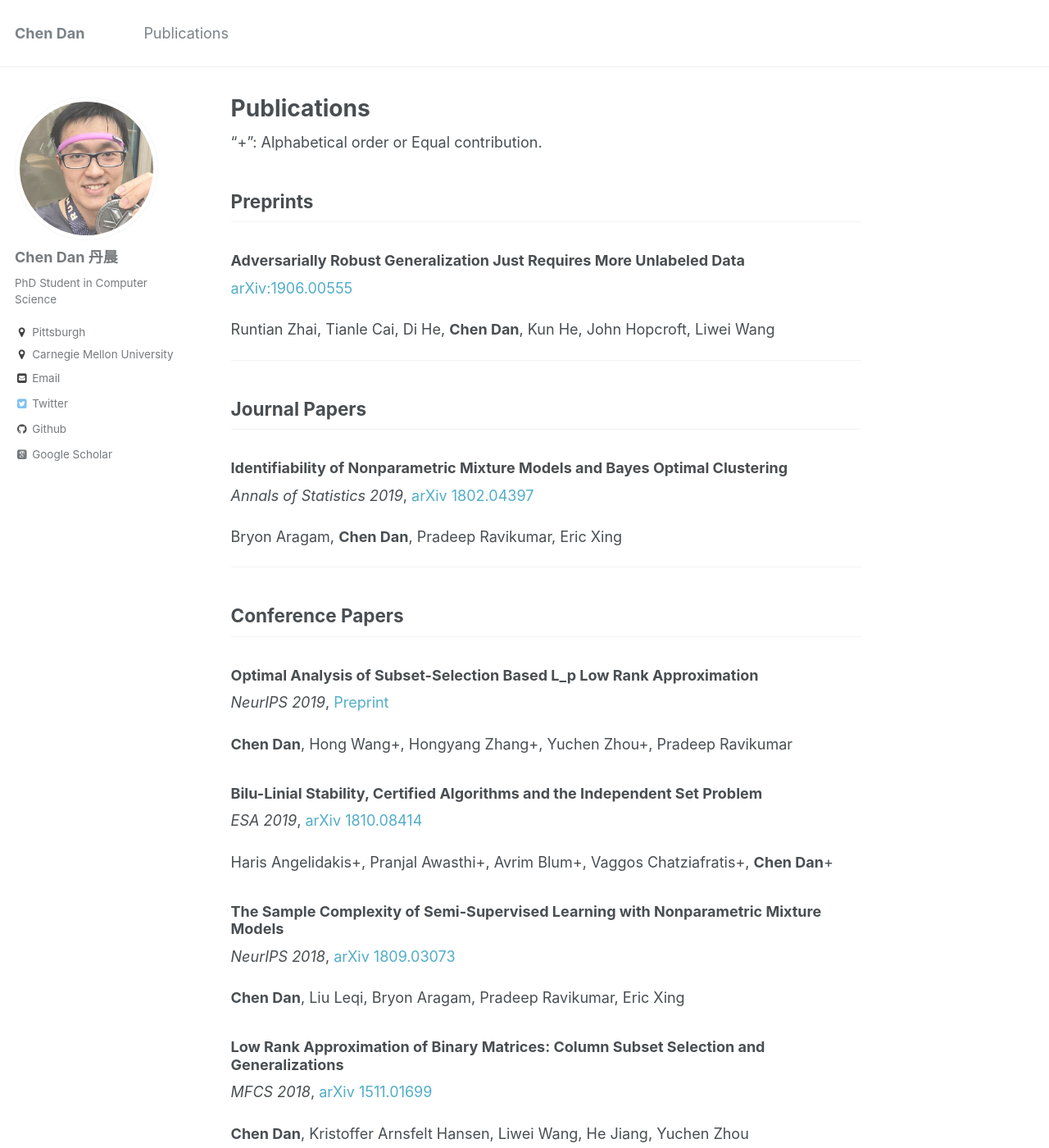
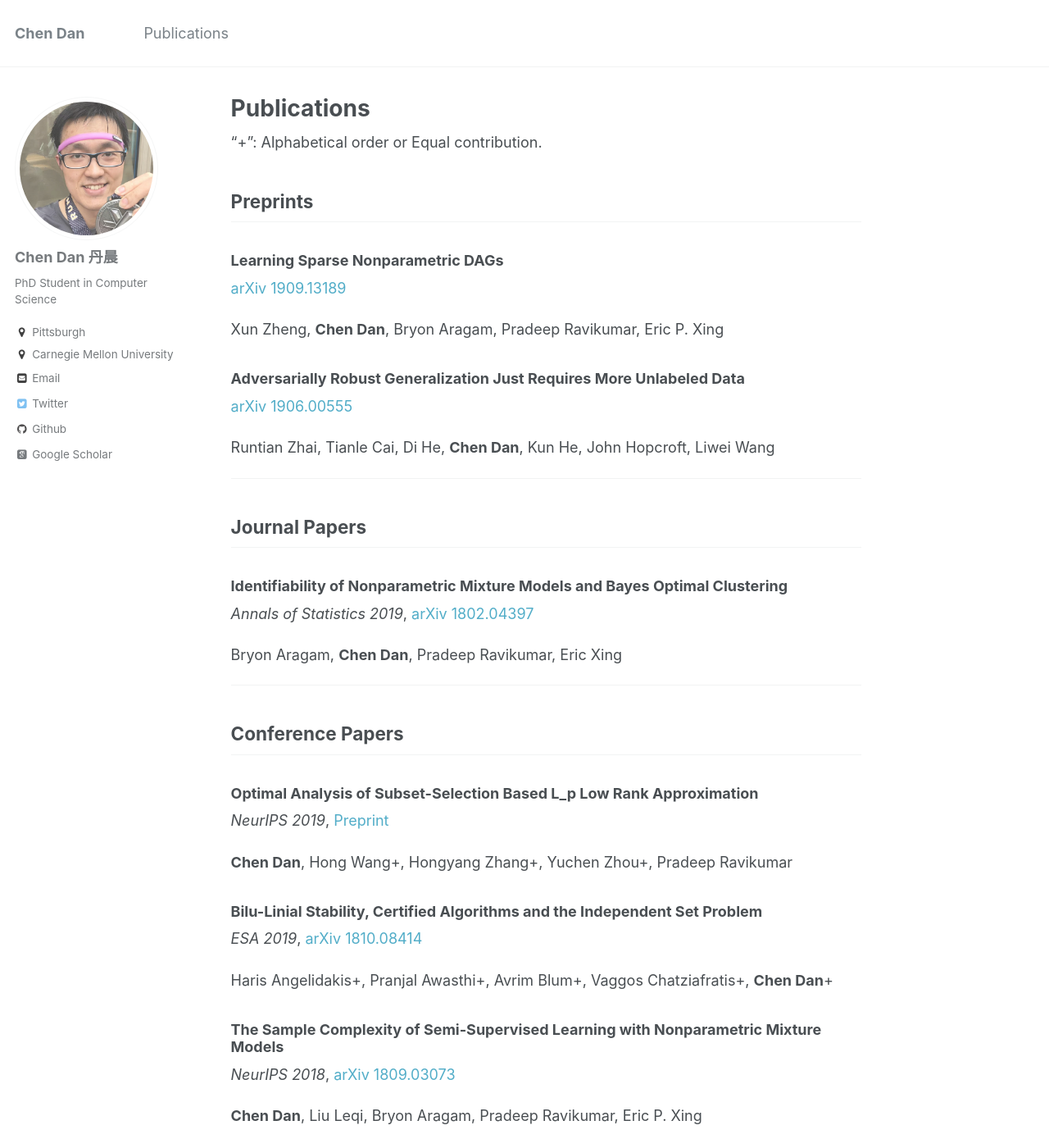
Before and after one commit to ChenDanCMU/chendancmu.github.io, a Jekyll site: the page built from _pages/publications.md, in a window 1280 px wide and 1400 px high. Shown: the whole window at 82% size. Built offline with Jekyll 4.4.1, drawn with Linux system fonts in a browser that asks for light colours; some web fonts are replaced.

Commit message:
Update publications.md

```diff
--- a/_pages/publications.md
+++ b/_pages/publications.md
@@ -7,10 +7,15 @@ author_profile: true
 “+”: Alphabetical order or Equal contribution.
 
 ## Preprints
+### Learning Sparse Nonparametric DAGs
+
+[arXiv 1909.13189](http://arxiv.org/abs/1909.13189)
+
+Xun Zheng, **Chen Dan**, Bryon Aragam, Pradeep Ravikumar, Eric P. Xing
 
 ### Adversarially Robust Generalization Just Requires More Unlabeled Data
 
-[arXiv:1906.00555](https://arxiv.org/abs/1906.00555)
+[arXiv 1906.00555](https://arxiv.org/abs/1906.00555)
 
 Runtian Zhai, Tianle Cai, Di He, **Chen Dan**, Kun He, John Hopcroft, Liwei Wang
 
@@ -43,7 +48,7 @@ Haris Angelidakis+, Pranjal Awasthi+, Avrim Blum+, Vaggos Chatziafratis+, **Chen
 
 *NeurIPS 2018*, [arXiv 1809.03073](https://arxiv.org/abs/1809.03073)
 
-**Chen Dan**, Liu Leqi, Bryon Aragam, Pradeep Ravikumar, Eric Xing
+**Chen Dan**, Liu Leqi, Bryon Aragam, Pradeep Ravikumar, Eric P. Xing
 
 ### Low Rank Approximation of Binary Matrices: Column Subset Selection and Generalizations
 
```
